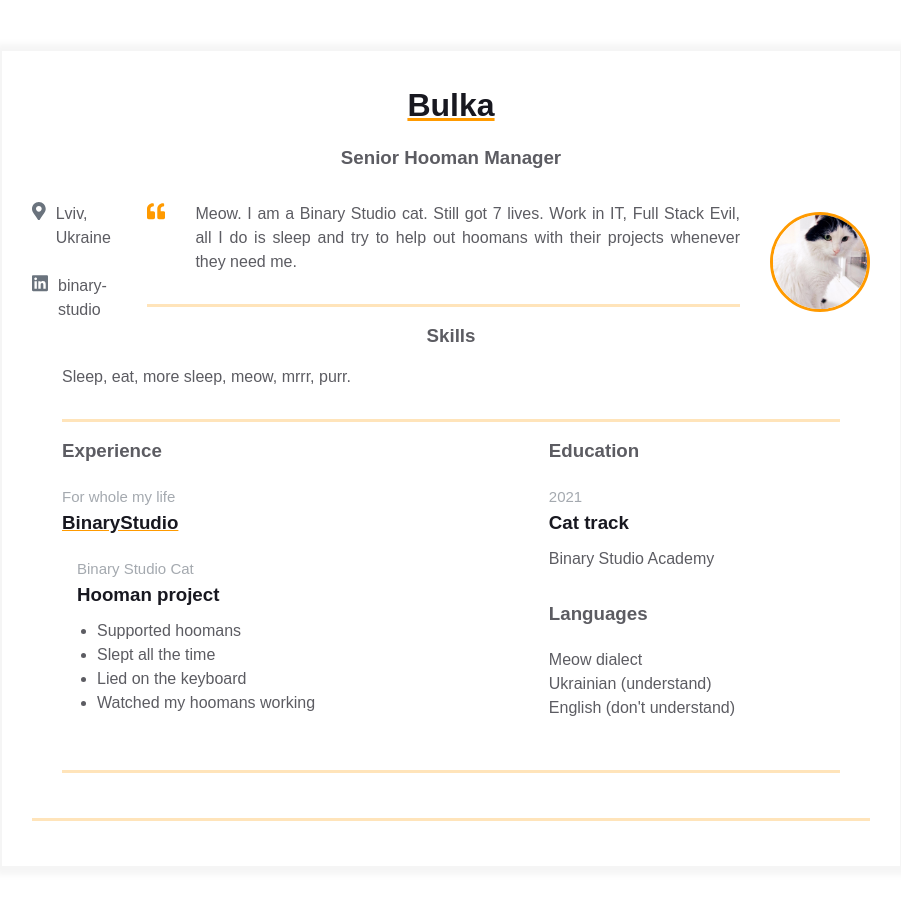
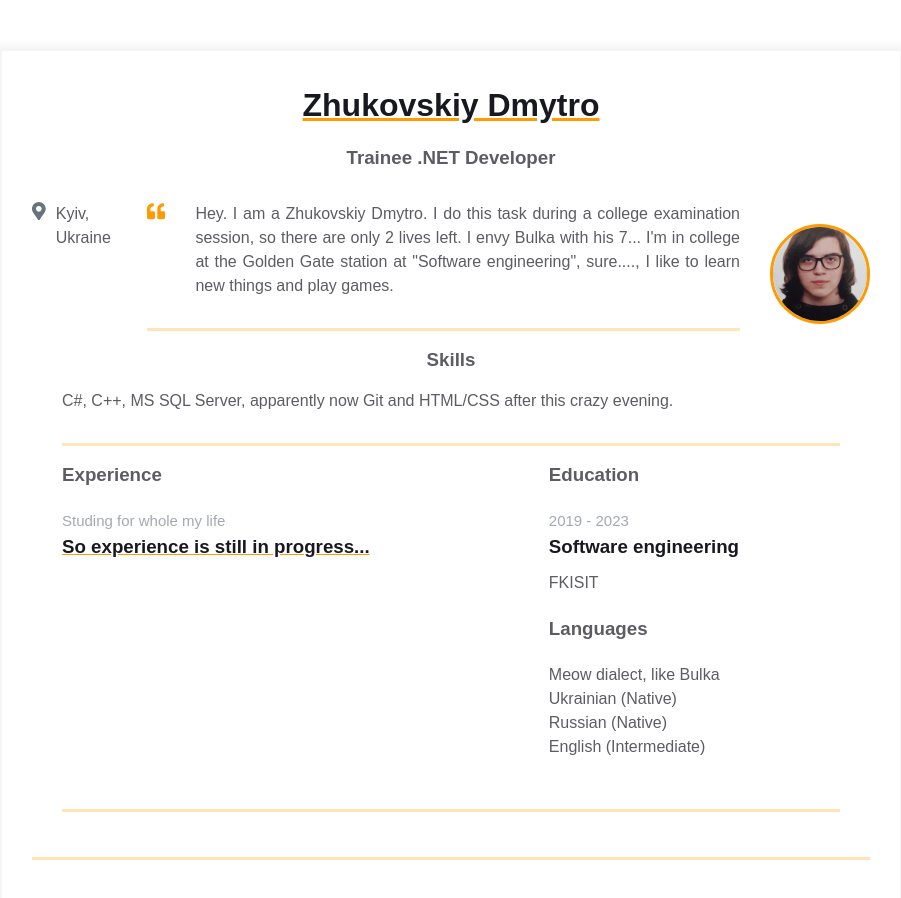
Before and after one commit to Zhykovskiy/homepage, a plain HTML site: page index.html in a window 1280 px wide. Shown: the whole page, without its empty margins (189-1090 px from the left). Drawn offline with Linux system fonts and the light colour scheme.

Commit message:
Added info about myself

```diff
--- a/index.html
+++ b/index.html
@@ -11,8 +11,8 @@
       <div class="resume">
         <div class="container">
           <div class="resume__block">
-            <h1 class="contact-info__header">Bulka</h1>
-            <h3 class="contact-info__sub-header">Senior Hooman Manager</h3>
+            <h1 class="contact-info__header">Zhukovskiy Dmytro</h1>
+            <h3 class="contact-info__sub-header">Trainee .NET Developer</h3>
 
             <div class="contact_info_container fh">
               <div class="contact-info__block">
@@ -24,17 +24,7 @@
                       </path>
                     </svg>
                   </div>
-                  <span>Lviv, Ukraine</span>
-                </a>
-                <a href="https://ua.linkedin.com/company/binary-studio_241166" rel="author" class="contact-info__item">
-                  <div class="contact-info__item-icon-wrapper">
-                    <svg class="contact-info__item-icon" xmlns="http://www.w3.org/2000/svg" viewBox="0 0 448 512">
-                      <path
-                        d="M416 32H31.9C14.3 32 0 46.5 0 64.3v383.4C0 465.5 14.3 480 31.9 480H416c17.6 0 32-14.5 32-32.3V64.3c0-17.8-14.4-32.3-32-32.3zM135.4 416H69V202.2h66.5V416zm-33.2-243c-21.3 0-38.5-17.3-38.5-38.5S80.9 96 102.2 96c21.2 0 38.5 17.3 38.5 38.5 0 21.3-17.2 38.5-38.5 38.5zm282.1 243h-66.4V312c0-24.8-.5-56.7-34.5-56.7-34.6 0-39.9 27-39.9 54.9V416h-66.4V202.2h63.7v29.2h.9c8.9-16.8 30.6-34.5 62.9-34.5 67.2 0 79.7 44.3 79.7 101.9V416z">
-                      </path>
-                    </svg>
-                  </div>
-                  <span>binary-studio</span>
+                  <span>Kyiv, Ukraine</span>
                 </a>
               </div>
 
@@ -48,17 +38,18 @@
                         </path>
                       </svg>
                     </div>
-                    <p class="intro_text">Meow.
-                      I am a Binary Studio cat. Still got 7 lives. Work in IT, Full Stack Evil,
-                      all I do is sleep and try to help out hoomans with their projects whenever
-                      they need me.
+                    <p class="intro_text">Hey.
+                      I am a Zhukovskiy Dmytro. I do this task during a college examination session, so there
+                      are only 2 lives left. I envy Bulka with his 7... I'm in college at the Golden
+                      Gate station at "Software engineering", sure....,
+                      I like to learn new things and play games.
                     </p>
                   </div>
                 </div>
               </div>
 
               <div class="contact-info__block contact-info__block--center">
-                <img class="contact-info__avatar" src="assets/avatar.png" alt="Avatar">
+                <img class="contact-info__avatar" src="assets/MyFoto.jpg" alt="Avatar">
               </div>
 
               <div class="contact-info__block"></div>
@@ -67,7 +58,7 @@
               <div class="resume__block">
                 <div class="skills">
                   <h3 class="skills__header">Skills</h3>
-                  <p class="skills__text">Sleep, eat, more sleep, meow, mrrr, purr. </p>
+                  <p class="skills__text">C#, C++, MS SQL Server, apparently now Git and HTML/CSS after this crazy evening. </p>
                 </div>
               </div>
             </div>
@@ -78,19 +69,8 @@
                     <h3 class="experiences__header">Experience</h3>
                     <div class="experiences__company">
                       <div class="experiences__company-header">
-                        <span class="experiences__company-header-durability">For whole my life</span>
-                        <h3 class="experiences__company-header-name">BinaryStudio</h3>
-                      </div>
-
-                      <div class="experiences__company-project">
-                        <span class="experiences__company-project-role">Binary Studio Cat</span>
-                        <h3 class="experiences__company-project-name">Hooman project</h3>
-                        <ul class="experiences__company-project-responsibilities">
-                          <li>Supported hoomans</li>
-                          <li>Slept all the time</li>
-                          <li>Lied on the keyboard</li>
-                          <li>Watched my hoomans working</li>
-                        </ul>
+                        <span class="experiences__company-header-durability">Studing for whole my life</span>
+                        <h3 class="experiences__company-header-name">So experience is still in progress...</h3>
                       </div>
                     </div>
                   </div>
@@ -98,22 +78,25 @@
                     <div class="additional-info__education">
                       <h3 class="additional-info__education-header">Education</h3>
                       <div class="additional-info__education-university">
-                        <span class="additional-info__education-university-durability">2021</span>
-                        <h3 class="additional-info__education-university-speciality">Cat track</h3>
-                        <p class="additional-info__education-university-name">Binary Studio Academy</p>
+                        <span class="additional-info__education-university-durability">2019 - 2023</span>
+                        <h3 class="additional-info__education-university-speciality">Software engineering</h3>
+                        <p class="additional-info__education-university-name">FKISIT</p>
                       </div>
                     </div>
 
                     <div class="additional-info__languages">
                       <h3 class="additional-info__languages-header">Languages</h3>
                       <p class="additional-info__languages-item">
-                        Meow dialect
+                        Meow dialect, like Bulka
                       </p>
                       <p class="additional-info__languages-item">
-                        Ukrainian (understand)
+                        Ukrainian (Native)
                       </p>
                       <p class="additional-info__languages-item">
-                        English (don't understand)
+                        Russian (Native)
+                      </p>
+                      <p class="additional-info__languages-item">
+                        English (Intermediate)
                       </p>
                     </div>
                   </div>
```
Also changed, not shown: assets/MyFoto.jpg (added).
